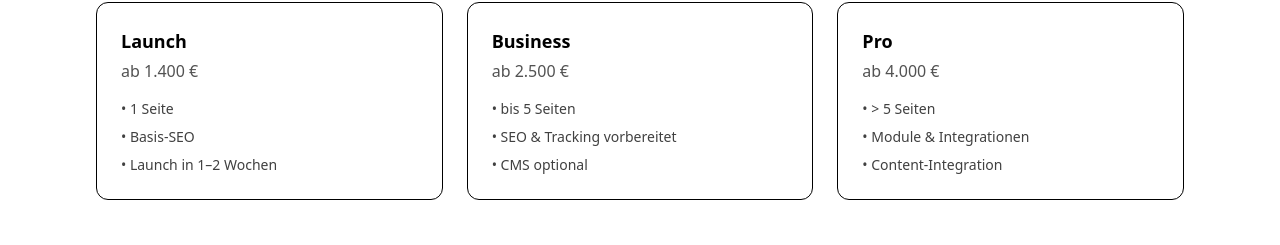
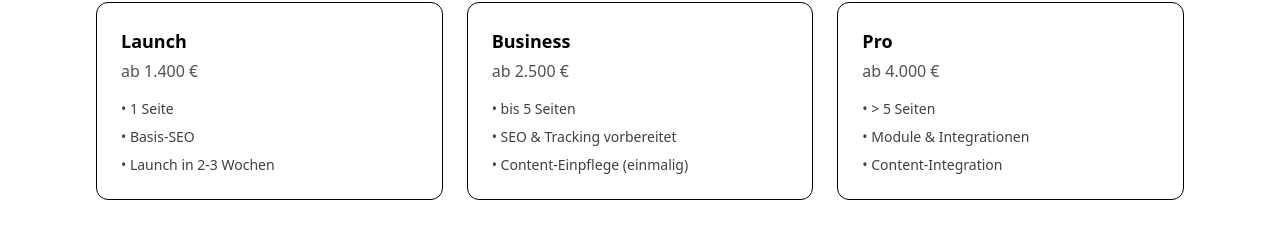
Before and after one commit to Remodops/digitalwerk, a Next.js app: page /leistungen in a window 1280 px wide. Shown: the part 1318-1563 px from the top of the page. Built offline with nearby package versions, Linux system fonts and the light colour scheme; no server answers.

Commit message:
fix(leistungen): Pakettexte aktualisiert (Launch 2-3 Wochen, Business ohne CMS) und leeres Child für Section hinzugefügt

```diff
--- a/src/app/(site)/leistungen/page.tsx
+++ b/src/app/(site)/leistungen/page.tsx
@@ -44,15 +44,15 @@ export default function Page() {
     },
   ];
   const packages = [
-    { name: "Launch", price: "ab 1.400 €", features: ["1 Seite", "Basis‑SEO", "Launch in 1–2 Wochen"] },
-    { name: "Business", price: "ab 2.500 €", features: ["bis 5 Seiten", "SEO & Tracking vorbereitet", "CMS optional"] },
+    { name: "Launch", price: "ab 1.400 €", features: ["1 Seite", "Basis‑SEO", "Launch in 2-3 Wochen"] },
+    { name: "Business", price: "ab 2.500 €", features: ["bis 5 Seiten", "SEO & Tracking vorbereitet", "Content‑Einpflege (einmalig)"] },
     { name: "Pro", price: "ab 4.000 €", features: ["> 5 Seiten", "Module & Integrationen", "Content‑Integration"] },
   ];
   return (
     <>
       <PageHero title="Leistungen" subtitle="Pakete, Ablauf und Werte – klar strukturiert." bgImageSrc="/images/leistungen/code-laptop.jpg" />
       <Section title="Für wen ist das geeignet?" subtitle="Für Unternehmer, Selbstständige und kleine Teams, die ohne lange Abstimmungswege eine moderne Website möchten – schnell, klar und messbar.">
-
+        <></>
       </Section>
       <Section title="Leistungsbereiche" subtitle="Was wir konkret für dein Projekt umsetzen" className="bg-neutral-50">
         <div className="grid grid-cols-1 gap-6 sm:grid-cols-2">
```
